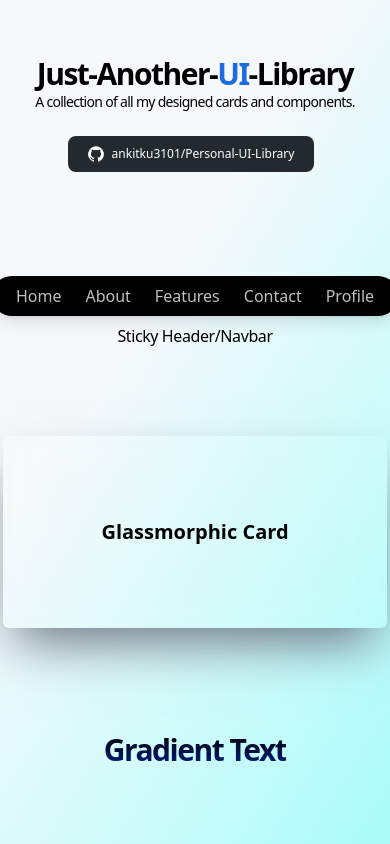
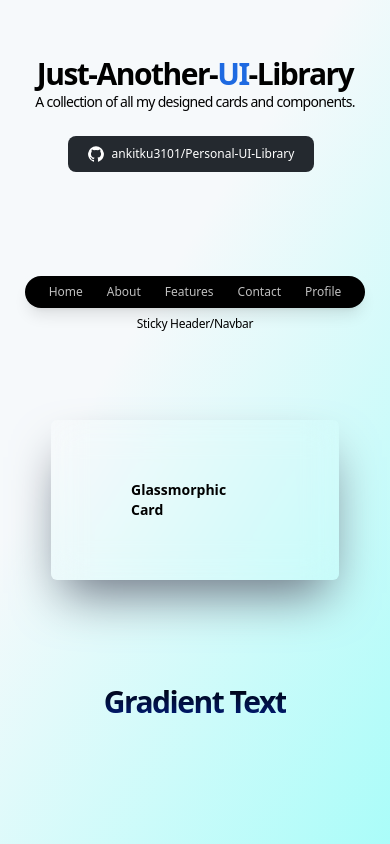
Before and after one commit to ankitku3101/Personal-UI-Library, a Next.js app: page / in a window 390 px wide. Built offline with nearby package versions, Linux system fonts and the light colour scheme.

Commit message:
changed sizing of components for sm screens

```diff
--- a/components/GlassmorphicCard.tsx
+++ b/components/GlassmorphicCard.tsx
@@ -2,7 +2,7 @@ import React from 'react'
 
 function GlassmorphicCard() {
   return (
-    <div className='h-48 w-96 p-20 text-xl font-semibold flex items-center justify-center bg-transparent rounded-md bg-clip-padding backdrop-filter backdrop-blur-lg bg-opacity-40 shadow-gray-500 shadow-2xl'>
+    <div className='h-32 md:h-48 w-72 md:w-96 p-20 text-sm md:text-xl font-semibold flex items-center justify-center bg-transparent rounded-md bg-clip-padding backdrop-filter backdrop-blur-lg bg-opacity-40 shadow-gray-500 shadow-2xl'>
         Glassmorphic Card
     </div>
   )
--- a/components/StickyHeader.tsx
+++ b/components/StickyHeader.tsx
@@ -2,7 +2,7 @@ import React from 'react'
 
 function StickyHeader() {
   return (
-    <div className='text-center'>
+    <div className='text-center text-xs md:text-base'>
       <header className='sticky top-0 backdrop-blur-sm z-20'>
           <nav className='gap-6 flex text-white/75 items-center bg-black rounded-full shadow-lg px-6 py-2'>
             <p className='cursor-pointer hover:text-white'>Home</p>
```
